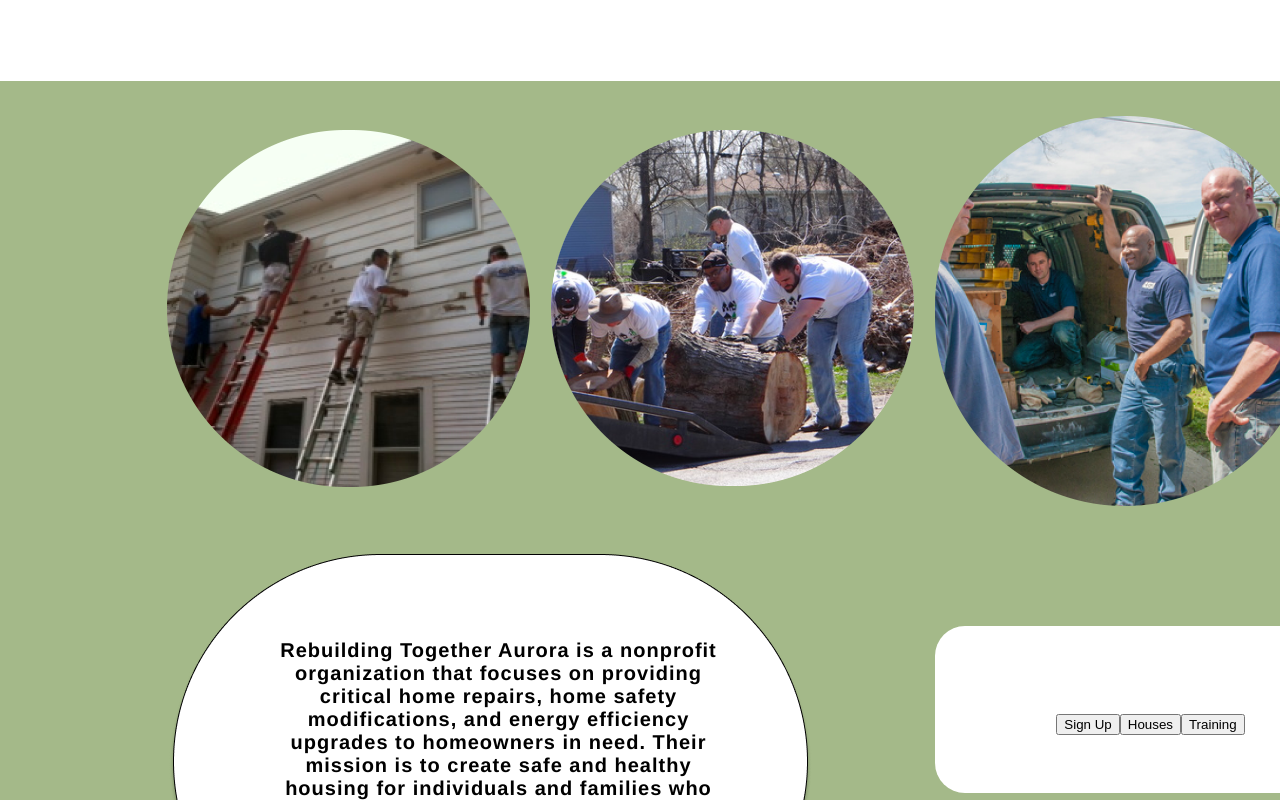
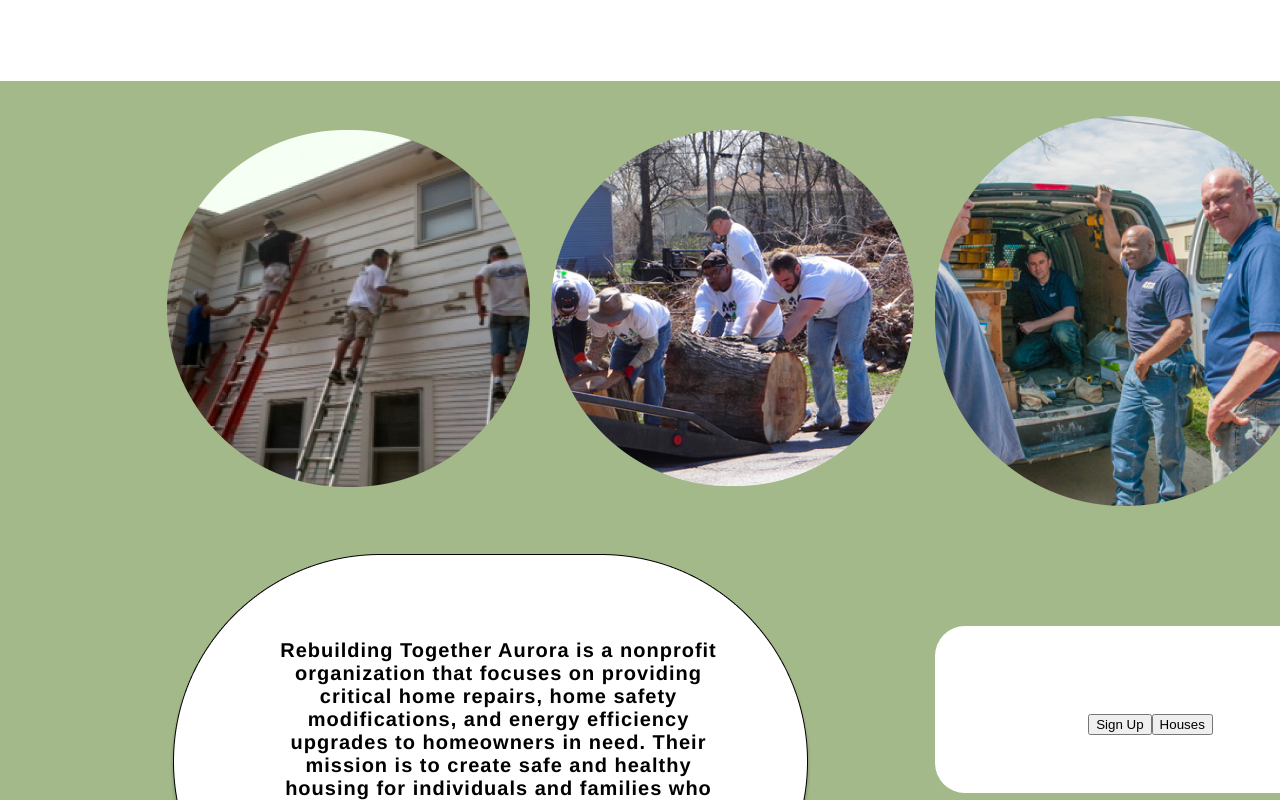
Before and after one commit to cfgchicago23/Team-12, a React (Create React App) app in the folder aurora/: page / in a window 1280 px wide. Shown: the top 800 px of the page. Built offline with nearby package versions, Linux system fonts and the light colour scheme.

Commit message:
Fixed home pages

```diff
--- a/aurora/src/components/HomePage.jsx
+++ b/aurora/src/components/HomePage.jsx
@@ -23,8 +23,10 @@
             <Link to= "/signup">
               <button>Sign Up</button>
             </Link>
-            <button onclick = "window.location.href = 'houses.html';">Houses</button>
-            <button onclick = "window.location.href = 'training.html';">Training</button>
+            <Link to="/application-form">
+              <button>Houses</button>
+            </Link>
+
           </div>
         </div>
         <div className="overlap-2">
```
